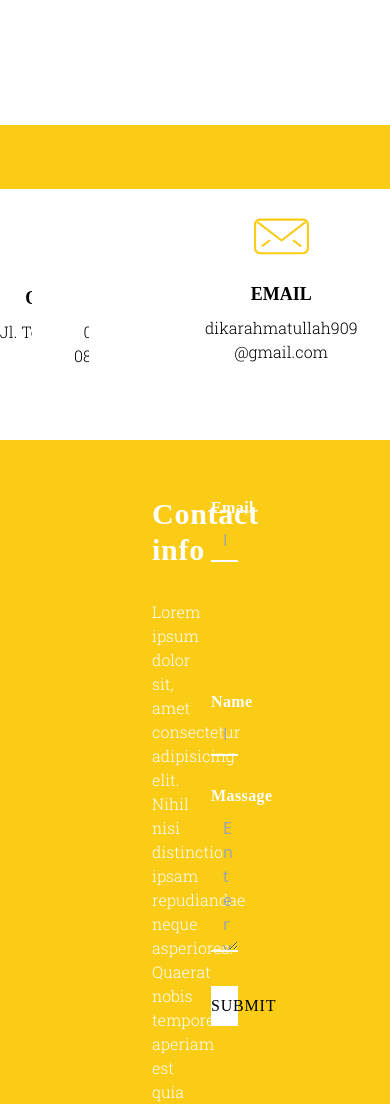
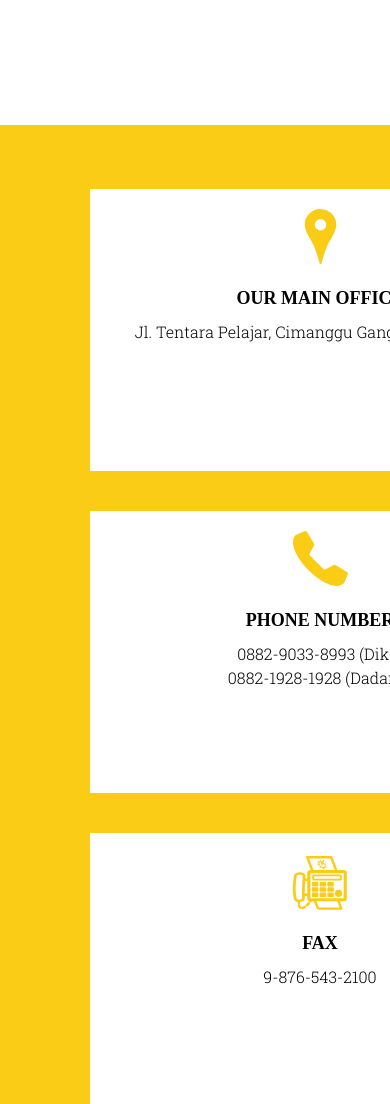
Before and after one commit to AndhikaRahmatullah/Portfolio, a website: page public/index.html in a window 390 px wide. Shown: the part 3803-4907 px from the top of the page. Drawn offline with Linux system fonts and the light colour scheme; a web font is replaced by a local one.

Commit message:
responsive all

```diff
--- a/public/index.html
+++ b/public/index.html
@@ -13,7 +13,7 @@
 <body class=" cursor-default">
 
 	<!-- Block 1 - Nama & Foto Profil -->
-	<section class=" mx-[100px] md:mx-[200px]  xl:grid xl:grid-cols-2 xl:mx-20">
+	<section class=" mx-[100px] md:mx-[200px] lg:mx-[320px] xl:grid xl:grid-cols-2 xl:mx-20">
 
 			<!-- nama -->
 			<div class="mx-10 pt-32 xl:mr-2 xl:mx-0">
@@ -84,7 +84,7 @@
 	</section>
 
 	<!-- Block 3 - Promo Perusahaan -->
-	<section class="w-[640px] px-[30px] md:w-[1024px]  xl:w-full xl:px-60 py-20 mt-[100px] xl:mt-32 mb-24 bg-yellow-400 text-white">
+	<section class="w-[640px] px-[30px] md:w-[1024px]  lg:w-[1280px] xl:w-full xl:px-60 py-20 mt-[100px] xl:mt-32 mb-24 bg-yellow-400 text-white">
 
 		<!-- judul & paragraf -->
 		<div class="">
@@ -100,7 +100,7 @@
 		</div>
 
 		<!-- button join -->
-		<a id="joinNow" class="ml-[210px] md:ml-[400px]  xl:ml-72 bg-white py-2 px-10 text-yellow-400 font-subJudul tracking-wider hover:bg-gray-400 hover:text-white">JOIN NOW </a>
+		<a id="joinNow" class="ml-[210px] md:ml-[400px]  lg:ml-[520px] xl:ml-72 bg-white py-2 px-10 text-yellow-400 font-subJudul tracking-wider hover:bg-gray-400 hover:text-white">JOIN NOW </a>
 
 	</section>
 
@@ -174,13 +174,13 @@
 	</section>
 
 	<!-- Block 6 - footer -->
-	<section class="mt-32 px-20 pt-16 pb-10 bg-yellow-400 ">
+	<section class="w-[640px] md:w-[1024px] lg:w-[1280px] xl:w-full mt-32 px-20 pt-16 pb-10 bg-yellow-400 ">
 
 		<!-- detail -->
-		<div class="grid grid-cols-4 justify-items-center">
+		<div class="md:grid md:grid-cols-2 xl:grid-cols-4 justify-items-center">
 
 			<!-- alamat kantor -->
-			<div class="w-[269px] h-[251px] aspect-auto bg-white p-5">
+			<div class="w-[460px] h-[282px] md:w-[389px] md:h-[282px] xl:w-[269px] xl:h-[251px] aspect-auto bg-white p-5">
 				<div class="flex justify-center">
 					<?xml version="1.0" encoding="UTF-8" standalone="no"?>
 					<svg
@@ -265,7 +265,7 @@
 			</div>
 
 			<!-- nomor telepon -->
-			<div class="w-[269px] h-[251px] aspect-auto bg-white p-5">
+			<div class="w-[460px] h-[282px] mt-[40px] md:mt-0 md:w-[389px] md:h-[282px] xl:w-[269px] xl:h-[251px] aspect-auto bg-white p-5">
 				<div class="flex justify-center">
 					<?xml version="1.0" encoding="utf-8"?>
 					<!-- Generator: Adobe Illustrator 22.1.0, SVG Export Plug-In . SVG Version: 6.00 Build 0)  -->
@@ -300,7 +300,7 @@
 			</div>
 
 			<!-- fax -->
-			<div class="w-[269px] h-[251px] aspect-auto bg-white p-5">
+			<div class="w-[460px] h-[282px] mt-[40px] md:w-[389px] md:h-[282px] md:mt-[35px] xl:w-[269px] xl:h-[251px] xl:mt-0 aspect-auto bg-white p-5">
 				<div class="flex justify-center">
 					<?xml version="1.0" encoding="UTF-8" standalone="no"?>
 					<svg
@@ -539,7 +539,7 @@
 			</div>
 
 			<!-- email -->
-			<div class="w-[269px] h-[251px] aspect-auto bg-white p-5">
+			<div class=" w-[460px] h-[282px] mt-[40px] md:w-[389px] md:h-[282px] md:mt-[35px] xl:w-[269px] xl:h-[251px] xl:mt-0 aspect-auto bg-white p-5">
 				<div class="flex justify-center">
 					<?xml version="1.0" encoding="utf-8"?>
 					<!-- Generator: Adobe Illustrator 18.1.1, SVG Export Plug-In . SVG Version: 6.00 Build 0)  -->
@@ -569,10 +569,10 @@
 		</div>
 
 		<!-- kontak -->
-		<div class="grid grid-cols-2 mt-10 px-14">
+		<div class="md:grid md:grid-cols-2 mt-10 xl:px-14">
 
 			<!-- kontak info -->
-			<div class="text-white p-4">
+			<div class="text-white md:px-8 md:py-10 xl:p-4">
 				<p class="text-3xl font-subJudul font-bold tracking-wide">Contact info</p>
 				<p class="pt-8 font-paragraf">Lorem ipsum dolor sit, amet consectetur adipisicing elit. Nihil nisi distinctio ipsam repudiandae neque asperiores. Quaerat nobis tempore aperiam est quia voluptatibus eius, earum dicta porro pariatur eaque! Unde placeat magni ab modi dolorum aperiam dolores exercitationem, dolorem rem ullam ipsam saepe similique adipisci, omnis cumque itaque quia error quis?</p>
                     <div class="w-56 h-56 rounded-full bg-white mt-7 overflow-hidden">
@@ -581,7 +581,7 @@
 			</div>
 
 			<!-- form -->
-			<div class="p-4">
+			<div class="mt-[70px] md:mt-0 md:px-8 md:py-10 xl:p-4">
 
                     <!-- email -->
                     <div class="">
```
Also changed, not shown: public/css/output.css.
